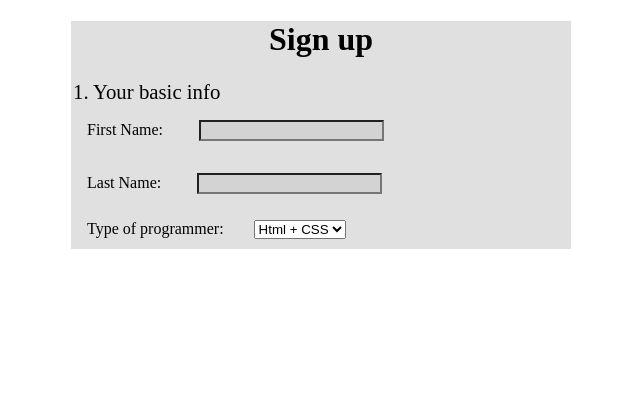
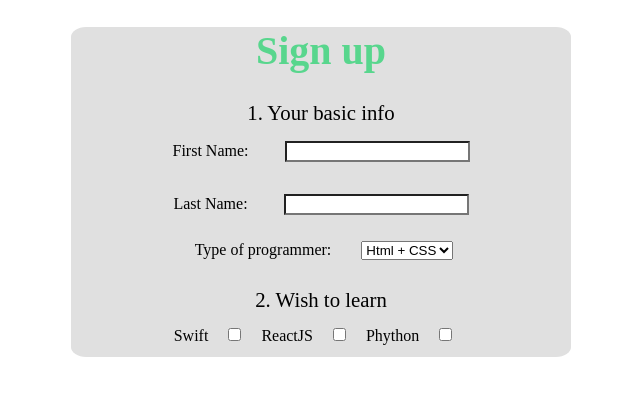
Before and after one commit to Quanluis/form, a plain HTML site: page index.html in a window 1280 px wide. Shown: the whole page, without its empty margins (319-959 px from the left). Drawn offline with Linux system fonts and the light colour scheme.

Commit message:
added some nice styling and checkboxes for the form

```diff
--- a/index.css
+++ b/index.css
@@ -2,9 +2,13 @@ form {
     background-color: #E0E0E0;
     margin: 0 auto;
     width: 500px;
+    border-radius: 3%;
+    text-align: center;
 }
 h1 {
     text-align: center;
+    font-size: 2.5rem;
+    color: #58D68D;
 }
 legend {
     font-size: 1.3rem;
@@ -14,9 +18,13 @@ label {
 }
 input {
     margin: 1rem;
-    background-color: #D3D3D3;
+    background-color: white;
     outline: none;
 }
 select {
     margin: 10px;
 }
+
+#id {
+
+}
--- a/index.html
+++ b/index.html
@@ -26,6 +26,15 @@
             <option value="PHP">PHP</option>
         </select>
         <br>
+        <br>
+        <legend>
+            <span>2. </span>Wish to learn</legend>
+            <span>Swift</span>
+            <input type="checkbox" name="learn" id="checkbox">
+            <span>ReactJS</span>
+            <input type="checkbox" name="learn" id="checkbox">
+            <span>Phython</span>
+            <input type="checkbox" name="learn" id="checkbox">
     </form>
     <link rel="stylesheet" href="index.css">
 </body>
```
